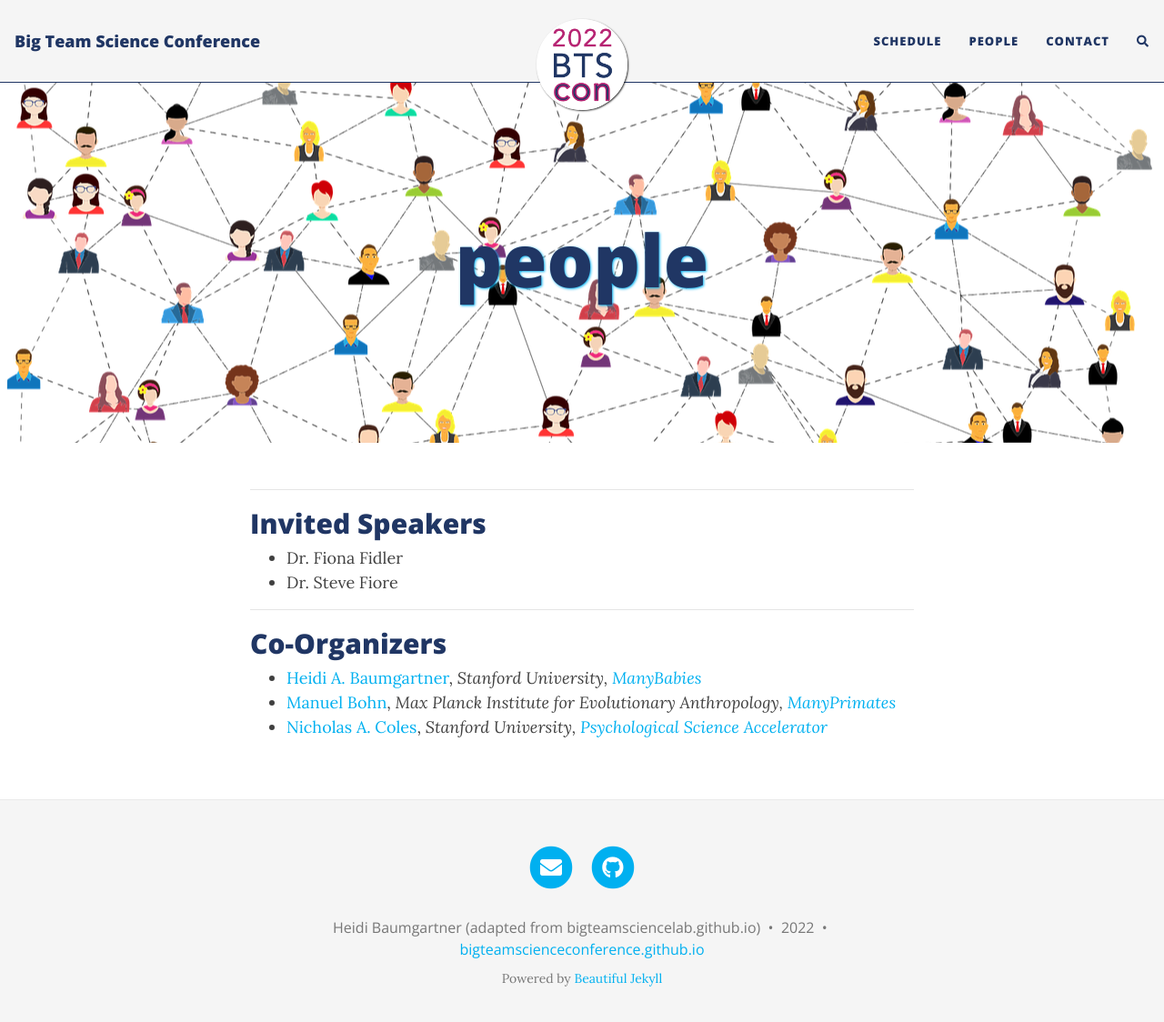
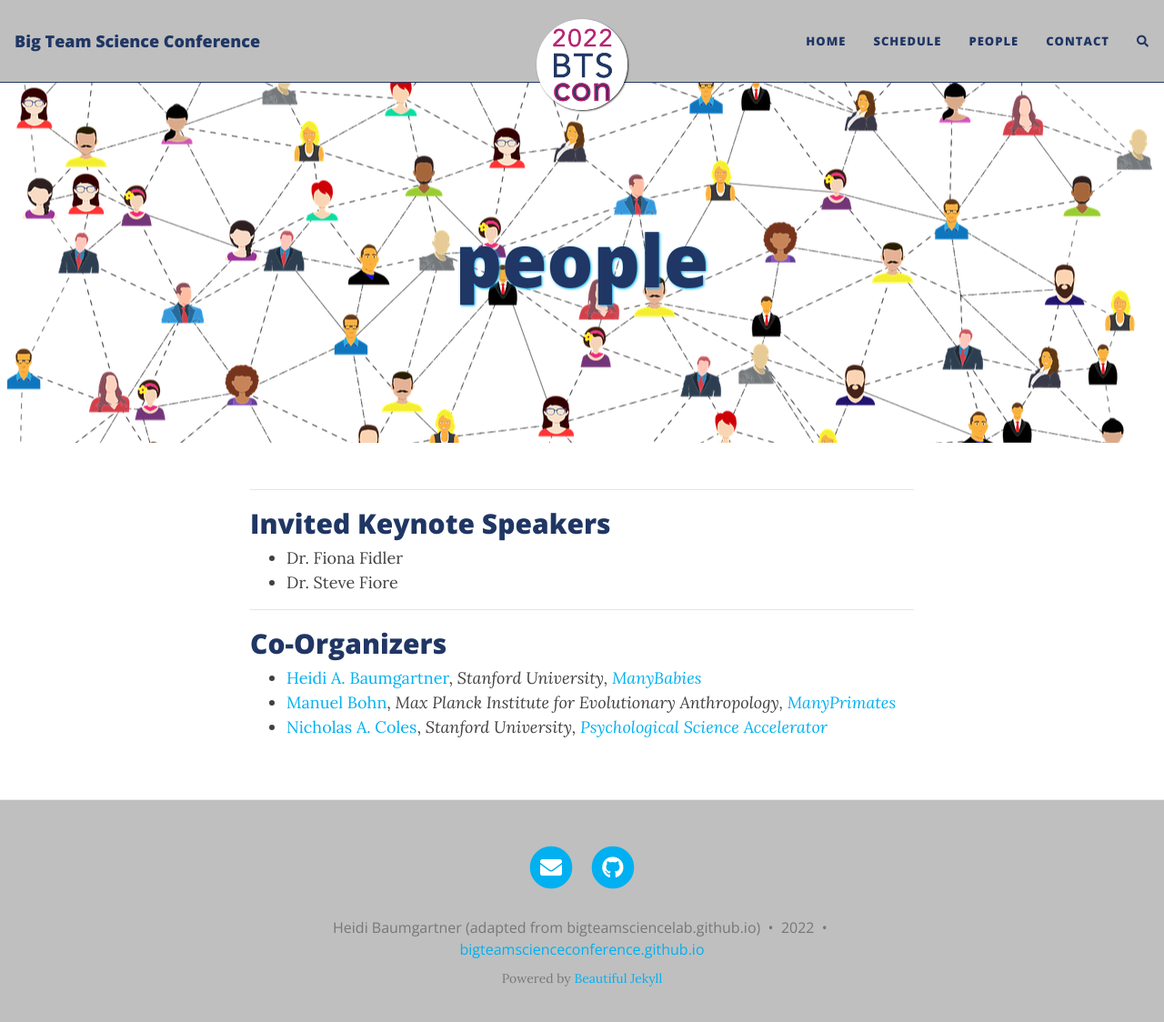
Before and after one commit to bigteamscienceconference/bigteamscienceconference.github.io, a Jekyll site: the page built from people.md, in a window 1280 px wide and 1137 px high. Shown: the top 1124 px of the window at 91% size. Built offline with Jekyll 4.4.1, drawn with Linux system fonts in a browser that asks for light colours; nearby versions of some CDN libraries; comment, search, counter and statistics services are not loaded; some of the changed lines change nothing that is shown.

Commit message:
update header color

```diff
--- a/_config.yml
+++ b/_config.yml
@@ -14,6 +14,7 @@ author: Heidi Baumgartner (adapted from bigteamsciencelab.github.io)
 # --- List of links in the navigation bar --- #
 
 navbar-links:
+  Home: "index"
   Schedule: "schedule"
   People: "people"
   Contact: "contact"
@@ -105,14 +106,14 @@ post_search: true
 
 # Personalize the colours in your website. Colour values can be any valid CSS colour
 
-navbar-col: "#F5F5F5"
+navbar-col: "#BFBFBF"
 navbar-text-col: "#203664"
 navbar-border-col: "#203664"
 page-col: "#FFFFFF"
 text-col: "#404040"
 link-col: "#00b0F0"
 hover-col: "#B72573"
-footer-col: "#F5F5F5"
+footer-col: "#BFBFBF"
 footer-text-col: "#777777"
 footer-link-col: "203664"
 footer-hover-col: "#B72573"
--- a/people.md
+++ b/people.md
@@ -6,7 +6,7 @@ cover-img: /assets/img/people_blank.png
 
 
 ***
-## Invited Speakers
+## Invited Keynote Speakers
 * Dr. Fiona Fidler
 * Dr. Steve Fiore
 
```
